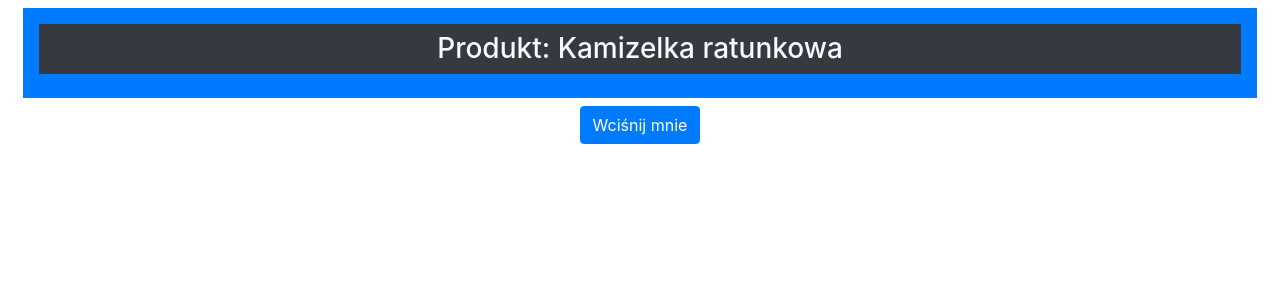
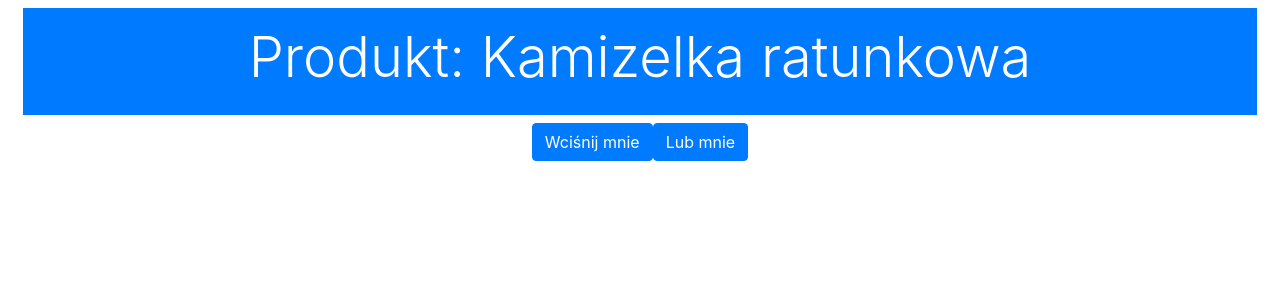
Before and after one commit to marekz/vuejs_simple_example, a Vue app in the folder templatesanddata/: page / in a window 1280 px wide. Shown: the top 300 px of the page. Built offline with nearby package versions, Linux system fonts and the light colour scheme.

Commit message:
Directive bind - use object to CSS class configuration

```diff
--- a/templatesanddata/src/App.vue
+++ b/templatesanddata/src/App.vue
@@ -1,14 +1,13 @@
 <template>
   <div class="container-fluid text-center">
     <div class="bg-primary text-white m-2 p-3">
-      <h3 v-bind:class="elemClasses">Produkt: <span v-text="name"></span></h3>
-      <!--
-        :class is short method v-bind
-        <h3 :class="elemClasses">Produkt: <span v-text="name"></span></h3>
-       -->
+      <h3 v-bind:class="elemClasses" class="display-4">Produkt: <span v-text="name"></span></h3>
     </div>
     <button v-on:click="handleClick" class="btn btn-primary">
       Wciśnij mnie
+    </button>
+    <button v-on:click="handleOtherClick" class="btn btn-primary">
+      Lub mnie
     </button>
   </div>
 </template>
@@ -19,19 +18,25 @@ export default {
   data: function () {
     return {
       name: "Kamizelka ratunkowa",
-      highlight: false
+      highlight1: false,
+      highlight2: false
     }
   },
   computed: {
     elemClasses() {
-      return this.highlight
-      ? ["bg-light", "text-dark", "display-4"]
-              : ["bg-dark", "text-light", "p-2"]
+      return {
+        "text-dark": this.highlight1,
+        "bg-light": this.highlight2,
+      }
     }
   },
   methods: {
     handleClick() {
-      this.highlight = !this.highlight;
+      this.highlight1 = !this.highlight1;
+    },
+
+    handleOtherClick() {
+      this.highlight2 = !this.highlight2;
     }
   }
 }
```
